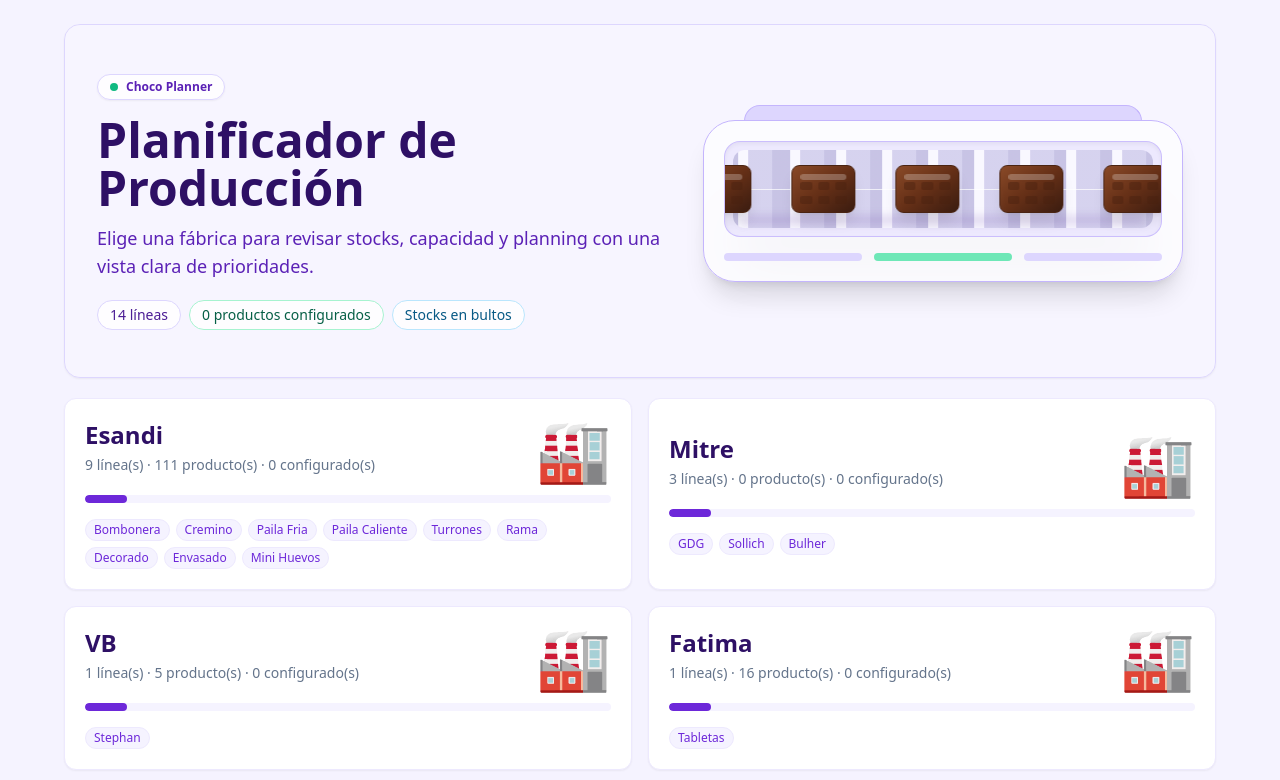
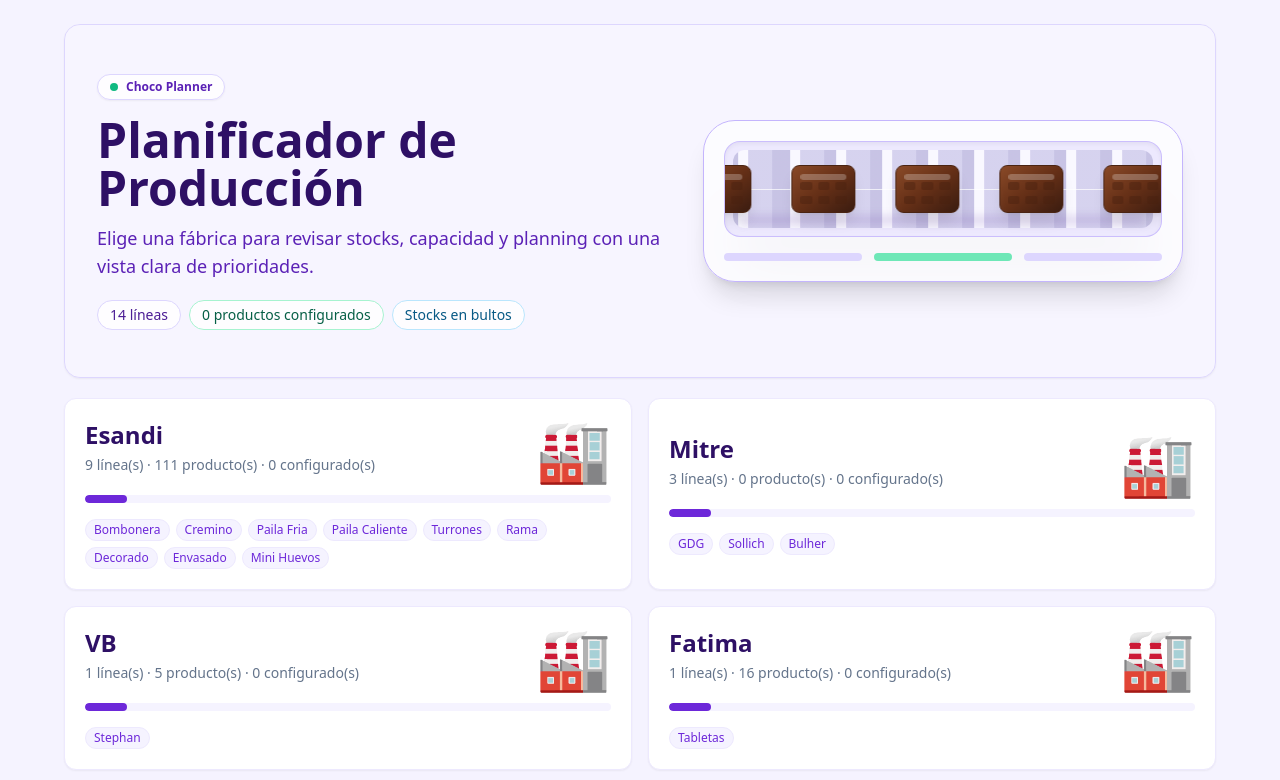
Before and after one commit to gpastur/choco-planner, a React (Vite) app: page / in a window 1280 px wide. Shown: the top 780 px of the page. Built offline with nearby package versions, Linux system fonts and the light colour scheme.

Commit message:
Add files via upload
Update4

```diff
--- a/src/App.tsx
+++ b/src/App.tsx
@@ -1159,7 +1159,6 @@ export default function PlanificateurChocolat() {
               <div className="relative h-64 md:h-72 flex items-center justify-center">
                 <div className="absolute left-8 right-8 bottom-20 h-12 rounded-full bg-slate-900/10 blur-xl"></div>
                 <div className="relative w-full max-w-xl rounded-[2rem] border border-violet-300 bg-white/70 p-5 shadow-xl">
-                  <div className="absolute -top-4 left-10 right-10 h-4 rounded-t-2xl bg-violet-200 border border-violet-300"></div>
                   <div className="relative h-24 rounded-2xl border border-violet-300/80 bg-violet-100 shadow-inner overflow-hidden">
                     <div className="absolute inset-2 rounded-xl home-belt"></div>
                     <div className="absolute left-0 right-0 top-1/2 h-px bg-white/70"></div>
```
